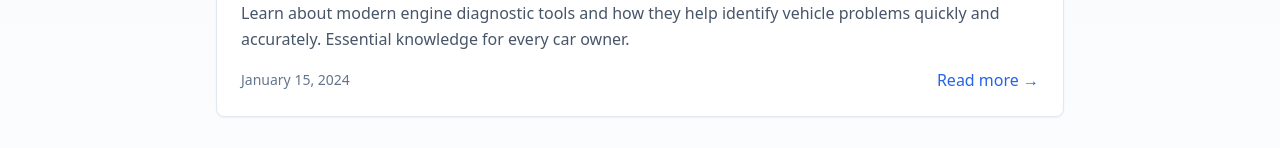
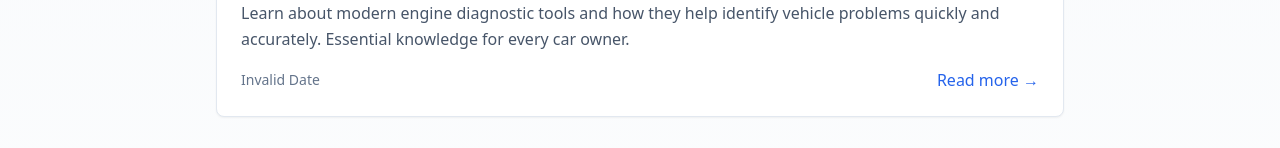
Before and after one commit to n1veklrn/soo-veeb, a React (Vite) app: page /blogi in a window 1280 px wide. Shown: the part 446-594 px from the top of the page. Built offline with nearby package versions, Linux system fonts and the light colour scheme.

Commit message:
Updated blogPosts.ts

```diff
--- a/src/data/blogPosts.ts
+++ b/src/data/blogPosts.ts
@@ -36,7 +36,6 @@ Why Regular Diagnostics Matter:
 At SOO AUTOGRUPP, we use state-of-the-art diagnostic equipment to quickly identify any issues with your vehicle. Our experienced technicians can interpret diagnostic data and recommend the best solutions for your car.
 
 Contact us today to schedule a diagnostic check for your vehicle.`,
-    createdAt: '2024-01-15',
   },
   {
     id: '2',
```
